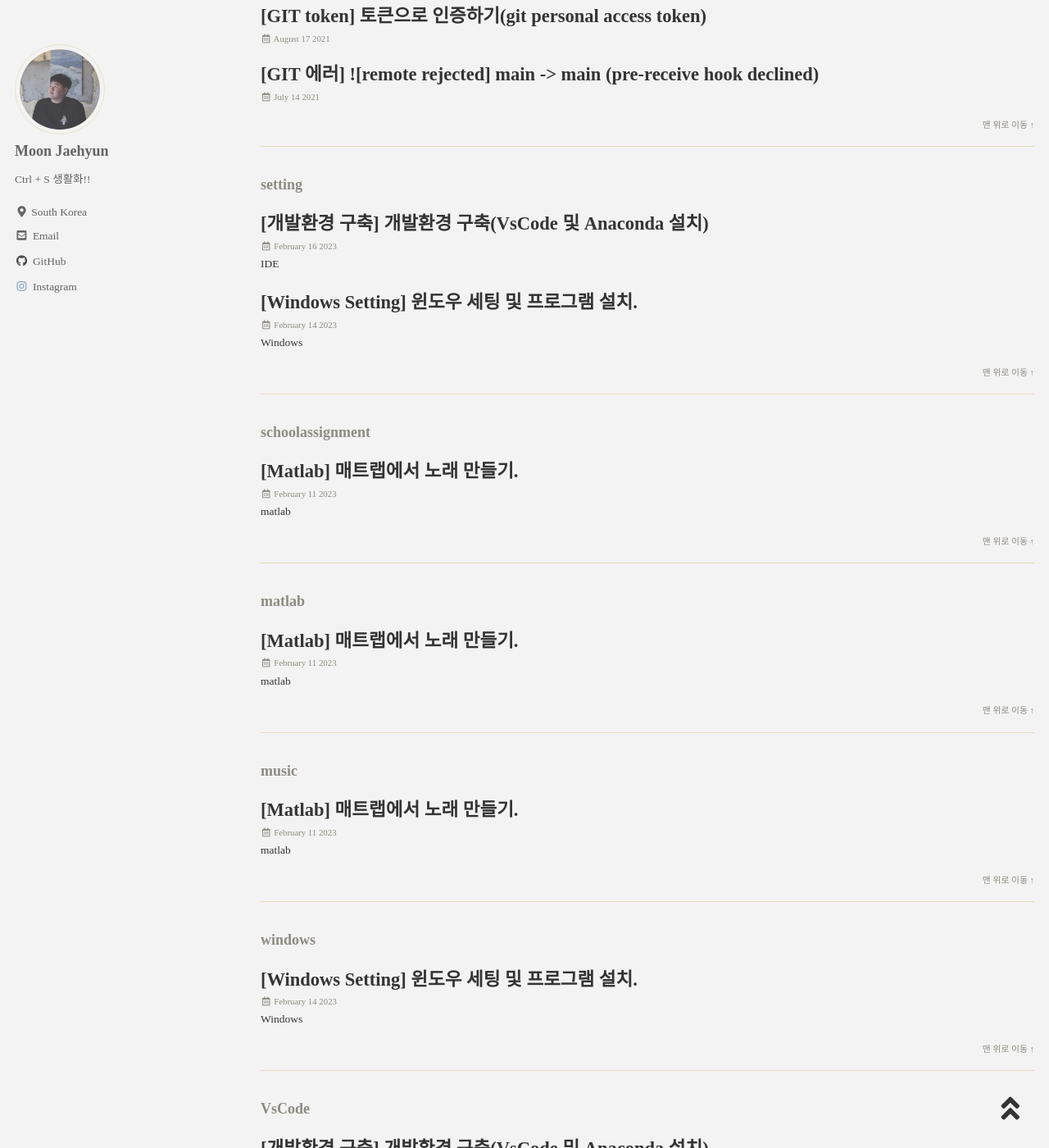
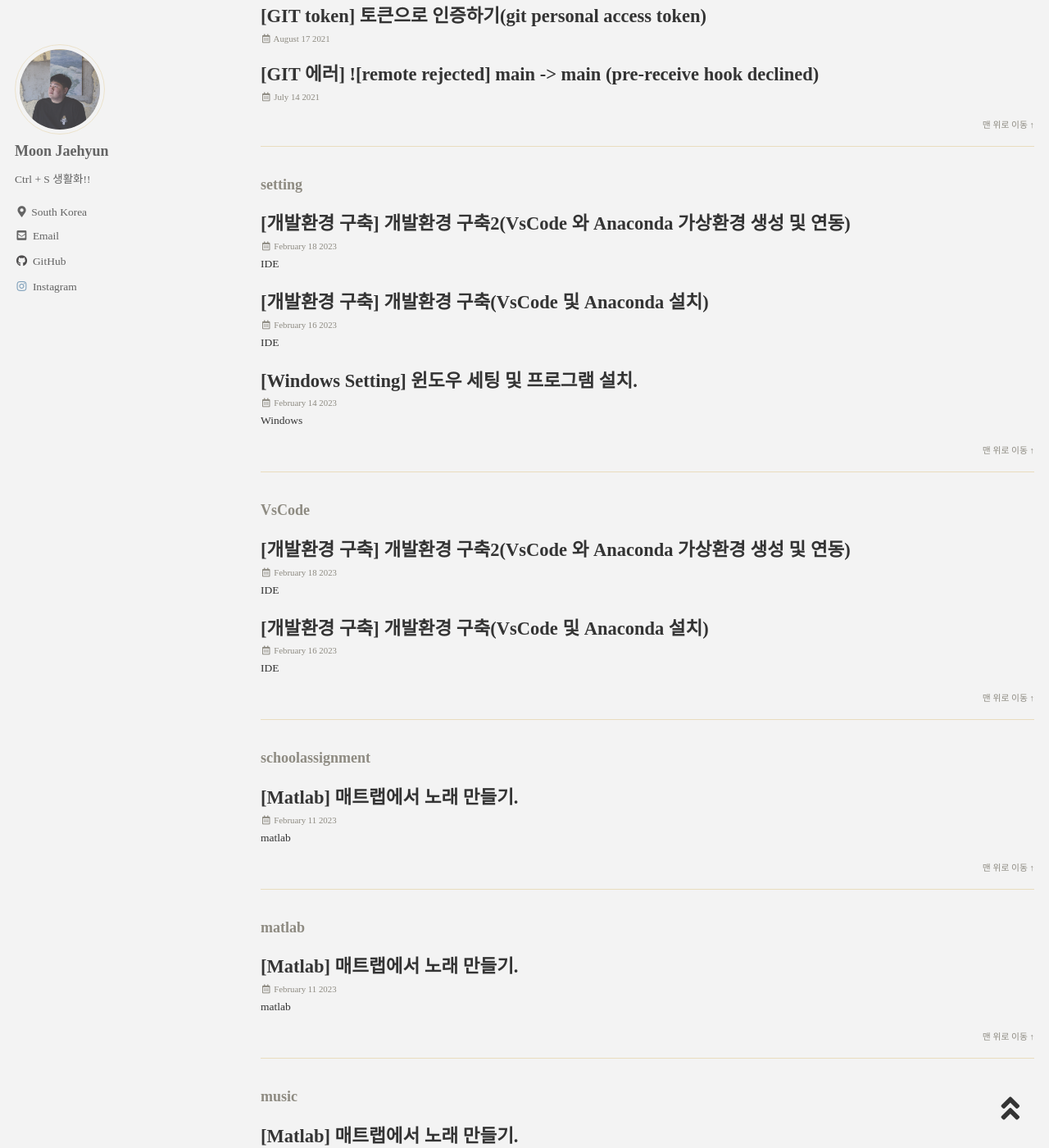
Before and after one commit to MoonJaehyun/MoonJaehyun.github.io, a Jekyll site: the page built from _pages/tags.md, in a window 1280 px wide and 1400 px high, scrolled down 2536 px. Shown: the whole window at 82% size. Built offline with Jekyll 4.4.1, drawn with Linux system fonts in a browser that asks for light colours; cached includes are drawn as plain includes; some web fonts are replaced; some of the changed lines change nothing that is shown; some of the changed text lies outside the part shown.

Commit message:
add _posts setting2 & changes setting1

```diff
--- a/_posts/isestarterbook/2023-02-16-setting1.md
+++ b/_posts/isestarterbook/2023-02-16-setting1.md
@@ -6,12 +6,9 @@ categories:
   - isestarterbook
 tags: [VsCode, setting]
 
-last_modified_at: 2023-02-14T08:06:00-05:00
+last_modified_at: 2023-02-16T08:06:00-05:00
 classes: wide
 ---
-
-
-# 개발환경 구축(VsCode 및 Anaconda 설치)
 
 sns_instagram : m._.jaehyun
 
--- /dev/null
+++ b/_posts/isestarterbook/2023-02-18-setting2.md
@@ -0,0 +1,110 @@
+---
+title:  "[개발환경 구축] 개발환경 구축2(VsCode 와 Anaconda 가상환경 생성 및 연동)"
+excerpt: "IDE"
+
+categories:
+  - isestarterbook
+tags: [VsCode, setting]
+
+last_modified_at: 2023-02-18T08:06:00-05:00
+classes: wide
+---
+
+
+sns_instagram 😄: m._.jaehyun
+
+(안되거나 질문 있을 시 디엠으로 부탁드려요. 🙏🙏🙏🙏🙏)
+
+[https://www.instagram.com/m._.jaehyun/](https://www.instagram.com/m._.jaehyun/)
+
+# VsCode 설정
+
+설정 같은 경우에는 해도되고 안해도 되는 경우가 있습니다.
+
+해야하는것은 먼저 설명드리고 추가로 하고 괜찮았던건 나중에 넣겠습니다.
+
+우선 VsCode를 실행하면 보이는 Extensions라는 부분을 선택합니다.
+
+(빨간색으로 표시된 부분)
+
+![Untitled](%E1%84%80%E1%85%A2%E1%84%87%E1%85%A1%E1%86%AF%E1%84%92%E1%85%AA%E1%86%AB%E1%84%80%E1%85%A7%E1%86%BC%20%E1%84%80%E1%85%AE%E1%84%8E%E1%85%AE%E1%86%A82(VsCode%20%E1%84%8B%E1%85%AA%20Anaconda%20%E1%84%80%E1%85%A1%E1%84%89%E1%85%A1%E1%86%BC%E1%84%92%E1%85%AA%E1%86%AB%E1%84%80%E1%85%A7%E1%86%BC%20%207efc9f0445bd4aab89cf5c84d4d4e37b/Untitled.png)
+
+### 설치할 목록
+
+- **Python**
+- **Jupyter**
+
+설치를 할때 검색하셔서 할 수 있습니다.
+
+아래 사진의 표시해놓은 부분 클릭하여 검색해서 다운드 가능합니다.
+
+![Untitled](%E1%84%80%E1%85%A2%E1%84%87%E1%85%A1%E1%86%AF%E1%84%92%E1%85%AA%E1%86%AB%E1%84%80%E1%85%A7%E1%86%BC%20%E1%84%80%E1%85%AE%E1%84%8E%E1%85%AE%E1%86%A82(VsCode%20%E1%84%8B%E1%85%AA%20Anaconda%20%E1%84%80%E1%85%A1%E1%84%89%E1%85%A1%E1%86%BC%E1%84%92%E1%85%AA%E1%86%AB%E1%84%80%E1%85%A7%E1%86%BC%20%207efc9f0445bd4aab89cf5c84d4d4e37b/Untitled%201.png)
+
+설치가 다 되었으면 껐다가 다시 켜줍니다.
+
+추가로 제가 설치한 Extansions 들을 말씀드리겠습니다.
+
+### 추가설치목록
+
+- ****Korean Language Pack for Visual Studio Code :**** 한국어 패키지입니다. 교수님들 께서는 영어 원문으로 많이들 사용하시지만 컴퓨터에 익숙하지도 않는데 영어로 보기란 참 고됩니다. 한국어 패키지롤 편하게 사용합다.
+- ****Code Runner :**** 기본적인 코드 실행도 되지만 이것으로 돌리면 몇 분동안 코드가 돌아갔는지 카운트 해주는 것이 편하게 사용 할 수 있습니다.
+
+# Anaconda 가상환경
+
+anaconda를 설치했으면 사용하는 방법도 알아야 할텐데요.
+
+가상환경을 만드는 방법은 **커맨더**로 하는 방법과 **아나콘다 네비게이터**라는 프로그램을 쓰는 방식 두 가지가 있습니다. 그 중에서도 좀더 편한 **아나콘다 네비게이터**로 하는 방법을 설명드리겠습니다.
+
+윈도우 시작 버튼 - 검색창에 anaconda navigator 검색 - anaconda navigator 실행
+
+![Untitled](%E1%84%80%E1%85%A2%E1%84%87%E1%85%A1%E1%86%AF%E1%84%92%E1%85%AA%E1%86%AB%E1%84%80%E1%85%A7%E1%86%BC%20%E1%84%80%E1%85%AE%E1%84%8E%E1%85%AE%E1%86%A82(VsCode%20%E1%84%8B%E1%85%AA%20Anaconda%20%E1%84%80%E1%85%A1%E1%84%89%E1%85%A1%E1%86%BC%E1%84%92%E1%85%AA%E1%86%AB%E1%84%80%E1%85%A7%E1%86%BC%20%207efc9f0445bd4aab89cf5c84d4d4e37b/Untitled%202.png)
+
+실행을 누르고 조금 기다리면 실행 됩니다.
+
+실행되고난 뒤 첫 화면
+
+실행하면 업데이트 하겠냐고 하는 알림이 오는 경우가 종종있는데 안해도 무관합니다.
+
+![Untitled](%E1%84%80%E1%85%A2%E1%84%87%E1%85%A1%E1%86%AF%E1%84%92%E1%85%AA%E1%86%AB%E1%84%80%E1%85%A7%E1%86%BC%20%E1%84%80%E1%85%AE%E1%84%8E%E1%85%AE%E1%86%A82(VsCode%20%E1%84%8B%E1%85%AA%20Anaconda%20%E1%84%80%E1%85%A1%E1%84%89%E1%85%A1%E1%86%BC%E1%84%92%E1%85%AA%E1%86%AB%E1%84%80%E1%85%A7%E1%86%BC%20%207efc9f0445bd4aab89cf5c84d4d4e37b/Untitled%203.png)
+
+좌상단 부분에서 Envrionments 부분 클릭
+
+![Untitled](%E1%84%80%E1%85%A2%E1%84%87%E1%85%A1%E1%86%AF%E1%84%92%E1%85%AA%E1%86%AB%E1%84%80%E1%85%A7%E1%86%BC%20%E1%84%80%E1%85%AE%E1%84%8E%E1%85%AE%E1%86%A82(VsCode%20%E1%84%8B%E1%85%AA%20Anaconda%20%E1%84%80%E1%85%A1%E1%84%89%E1%85%A1%E1%86%BC%E1%84%92%E1%85%AA%E1%86%AB%E1%84%80%E1%85%A7%E1%86%BC%20%207efc9f0445bd4aab89cf5c84d4d4e37b/Untitled%204.png)
+
+Create 버튼 클릭
+
+![Untitled](%E1%84%80%E1%85%A2%E1%84%87%E1%85%A1%E1%86%AF%E1%84%92%E1%85%AA%E1%86%AB%E1%84%80%E1%85%A7%E1%86%BC%20%E1%84%80%E1%85%AE%E1%84%8E%E1%85%AE%E1%86%A82(VsCode%20%E1%84%8B%E1%85%AA%20Anaconda%20%E1%84%80%E1%85%A1%E1%84%89%E1%85%A1%E1%86%BC%E1%84%92%E1%85%AA%E1%86%AB%E1%84%80%E1%85%A7%E1%86%BC%20%207efc9f0445bd4aab89cf5c84d4d4e37b/Untitled%205.png)
+
+가상환경 이름(가상환경 이름같은 경우 주로 진행하는 프로젝트와 연관되게 지음)을 지정하고 원하는 버전의 python 선택 후 설치.
+
+![Untitled](%E1%84%80%E1%85%A2%E1%84%87%E1%85%A1%E1%86%AF%E1%84%92%E1%85%AA%E1%86%AB%E1%84%80%E1%85%A7%E1%86%BC%20%E1%84%80%E1%85%AE%E1%84%8E%E1%85%AE%E1%86%A82(VsCode%20%E1%84%8B%E1%85%AA%20Anaconda%20%E1%84%80%E1%85%A1%E1%84%89%E1%85%A1%E1%86%BC%E1%84%92%E1%85%AA%E1%86%AB%E1%84%80%E1%85%A7%E1%86%BC%20%207efc9f0445bd4aab89cf5c84d4d4e37b/Untitled%206.png)
+
+Create 버튼을 누르면
+
+우측 하단에 설치되는 패키지들이 보이고 다 설치 되면 가상환경이름 옆에서 돌아가던 것이 사라지게 됩니다.
+
+![Untitled](%E1%84%80%E1%85%A2%E1%84%87%E1%85%A1%E1%86%AF%E1%84%92%E1%85%AA%E1%86%AB%E1%84%80%E1%85%A7%E1%86%BC%20%E1%84%80%E1%85%AE%E1%84%8E%E1%85%AE%E1%86%A82(VsCode%20%E1%84%8B%E1%85%AA%20Anaconda%20%E1%84%80%E1%85%A1%E1%84%89%E1%85%A1%E1%86%BC%E1%84%92%E1%85%AA%E1%86%AB%E1%84%80%E1%85%A7%E1%86%BC%20%207efc9f0445bd4aab89cf5c84d4d4e37b/Untitled%207.png)
+
+# VsCode에 Anaconda 가상환경 연동
+
+앞서서 만들었던 **Python 가상환경**을 **VsCode**에서 작동되게 하려고 합니다.
+
+Vscode를 실행시켜줍니다.
+
+F1을 눌러서 검색창을 띄워줍니다.
+
+![Untitled](%E1%84%80%E1%85%A2%E1%84%87%E1%85%A1%E1%86%AF%E1%84%92%E1%85%AA%E1%86%AB%E1%84%80%E1%85%A7%E1%86%BC%20%E1%84%80%E1%85%AE%E1%84%8E%E1%85%AE%E1%86%A82(VsCode%20%E1%84%8B%E1%85%AA%20Anaconda%20%E1%84%80%E1%85%A1%E1%84%89%E1%85%A1%E1%86%BC%E1%84%92%E1%85%AA%E1%86%AB%E1%84%80%E1%85%A7%E1%86%BC%20%207efc9f0445bd4aab89cf5c84d4d4e37b/Untitled%208.png)
+
+python: Select Interpreter을 검색해서 클릭
+
+나온 결과로 저같은 경우에는 Moon이라는 가상환경을 만들었고 기본적으로 있는 base가 있습니다. Moon을 클릭
+
+![Untitled](%E1%84%80%E1%85%A2%E1%84%87%E1%85%A1%E1%86%AF%E1%84%92%E1%85%AA%E1%86%AB%E1%84%80%E1%85%A7%E1%86%BC%20%E1%84%80%E1%85%AE%E1%84%8E%E1%85%AE%E1%86%A82(VsCode%20%E1%84%8B%E1%85%AA%20Anaconda%20%E1%84%80%E1%85%A1%E1%84%89%E1%85%A1%E1%86%BC%E1%84%92%E1%85%AA%E1%86%AB%E1%84%80%E1%85%A7%E1%86%BC%20%207efc9f0445bd4aab89cf5c84d4d4e37b/Untitled%209.png)
+
+클릭하면 연동은 끝났습니다.
+
+sns_instagram : m._.jaehyun
+
+(안되거나 질문 있을 시 디엠으로 부탁드려요. 🙏🙏🙏🙏🙏)
+
+[https://www.instagram.com/m._.jaehyun/](https://www.instagram.com/m._.jaehyun/)
```
